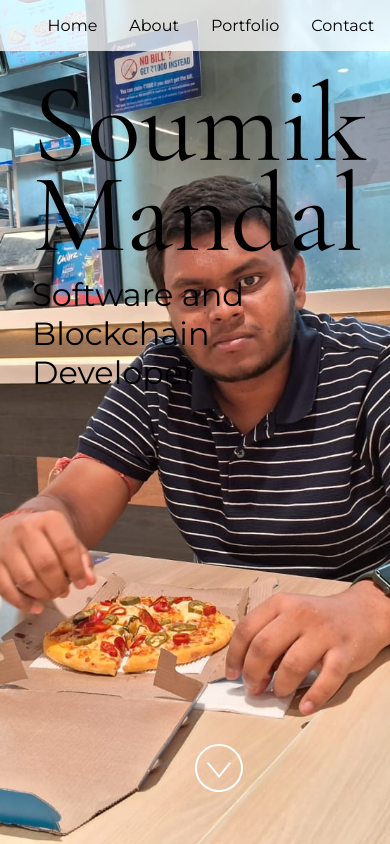
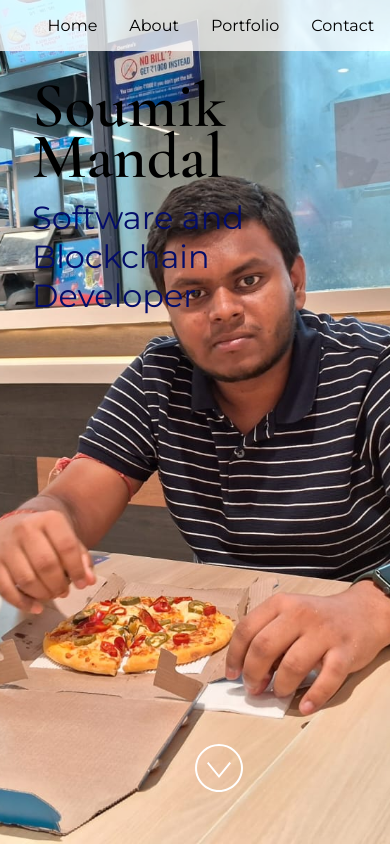
Before and after one commit to Soumikm1/Portfolio, a React (Vite) app: page / in a window 390 px wide. Built offline with nearby package versions, Linux system fonts and the light colour scheme.

Commit message:
Further personal update...

```diff
--- a/src/Components/About.jsx
+++ b/src/Components/About.jsx
@@ -24,19 +24,19 @@ const imageAltText = "purple and blue abstract background";
  * Sort description that expands on your title on the Home component.
  */
 const description =
-  "I'm a UI/UX student studying at Barnett Technical University. I enjoy creating unique and simplistic user interfaces in creative ways.";
+  "I'm a CSE student studying at Indian Institute of Technology, Kharagpur, WB, India. I enjoy creating blockchain smart contract, and Dapps, along with developing websites.";
 
 /**
  * List of some of skills or technologies you work on, are learning,
  * passionate about, or enjoy,
  */
 const skillsList = [
-  "Web design",
-  "User experience",
-  "Inclusive design",
-  "Focus group testing",
-  "Mobile user interfaces",
-  "Graphic design",
+  "Web developer",
+  "Software developer",
+  "Blockchain developer",
+  "Smart Contracts",
+  "Web backend & database management",
+  "ML data visualization & EDA"
 ];
 
 /**
@@ -45,7 +45,7 @@ const skillsList = [
  * about you on a professional level.
  */
 const detailOrQuote =
-  "I am passionate about solving problems in new creative ways to drive innovation. By leveraging my UI/UX experience I continually look for new and better ways to make tech accessible by all.";
+  "I am passionate about solving problems in new creative ways to drive innovation. By leveraging my experience I continually look for new and better ways to make tech accessible by all.";
 
 const About = () => {
   return (
--- a/src/Components/Portfolio.jsx
+++ b/src/Components/Portfolio.jsx
@@ -19,7 +19,7 @@ import React from "react";
  * Need an image? Check out https://unsplash.com to download a photo you
  * freely use on your site.
  */
-import image from "../images/design-desk.jpeg";
+import image from "../images/bg2.png";
 
 const imageAltText = "desktop with books and laptop";
 
--- a/src/styles.css
+++ b/src/styles.css
@@ -2,7 +2,7 @@
 * CSS file to hold styles that apply across the application
 */
 
-@import url("https://fonts.googleapis.com/css2?family=Cormorant+Garamond:wght@300;400&family=Montserrat:wght@200;400;600;800&display=swap");
+@import url("https://fonts.googleapis.com/css2?family=Cormorant+Garamond:wght@300;400;600&family=Montserrat:wght@200;400;600;800&display=swap");
 
 html,
 body {
@@ -12,6 +12,7 @@ body {
   overflow-x: hidden;
   padding: 0;
   width: 100%;
+  color: rgb(4, 13, 105)
 }
 
 div#main {
@@ -48,9 +49,19 @@ section img.background {
 h1 {
   font-family: "Cormorant Garamond", serif;
   font-size: 7rem;
-  font-weight: 400;
+  font-weight: 600;
   line-height: 0.8;
   margin: 0;
+  color: black;
+}
+
+@media (max-width: 768px) {
+  h1 {
+    font-size: 4rem;
+  }
+  h2 {
+    font-size: 0.56rem;
+  }
 }
 
 h2 {
```
